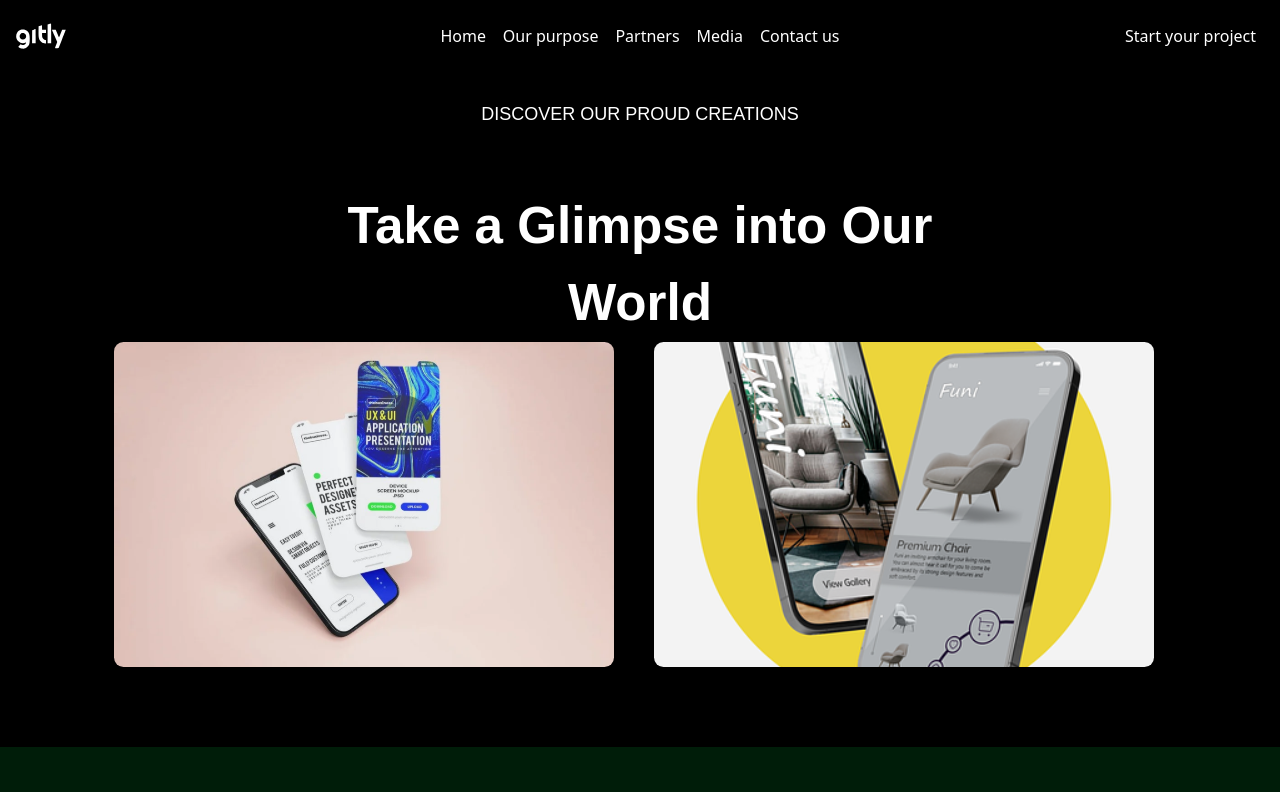
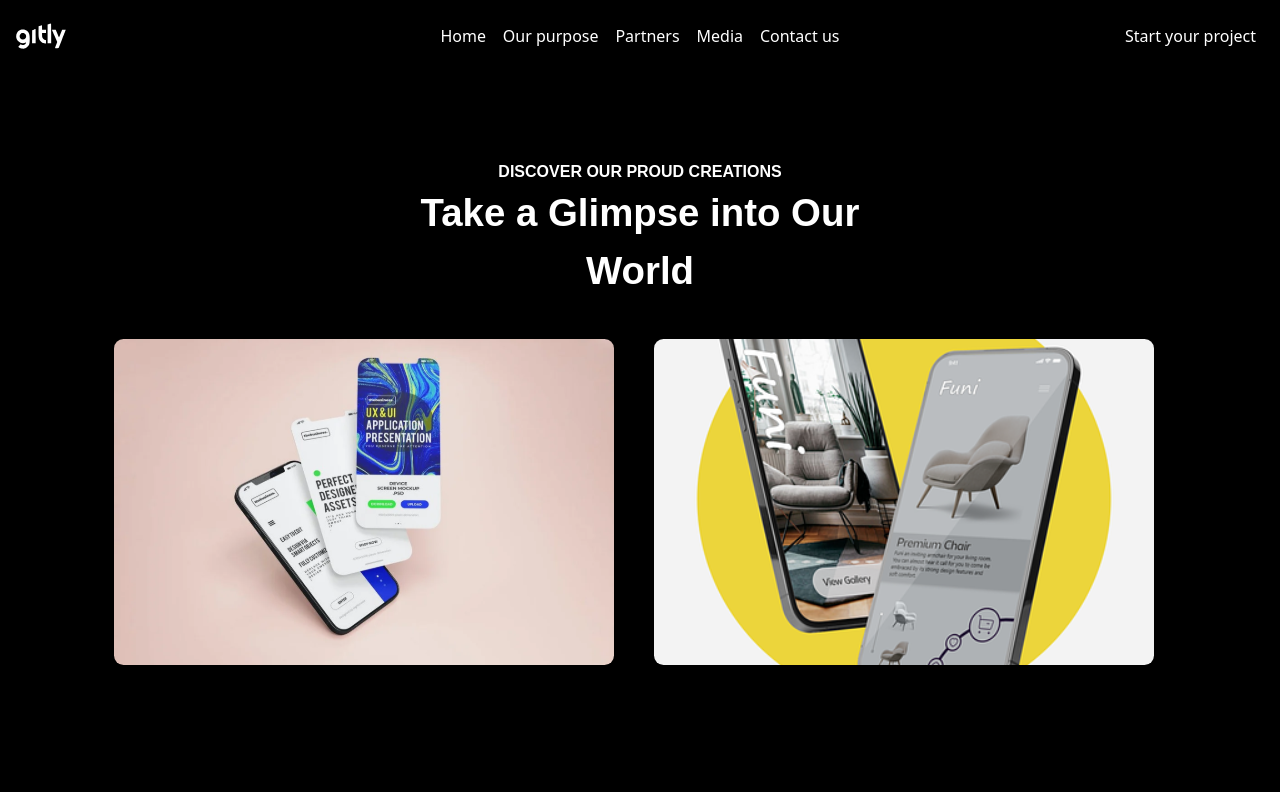
Before and after one commit to gitly-br/site-gitly, a Next.js app in the folder frontend/: page /partners in a window 1280 px wide. Shown: the top 792 px of the page. Built offline with nearby package versions, Linux system fonts and the light colour scheme.

Commit message:
feature: edita espaçamentos

```diff
--- a/frontend/components/heroPartrners.jsx
+++ b/frontend/components/heroPartrners.jsx
@@ -5,12 +5,12 @@ import original from "../assets/original.svg";
 
 const HeroPartners = () => {
     return (
-        <div className = "bg-black flex flex-col text-center justify-center items-center sm:text-center py-20">
-            <p className = 'uppercase font-text text-lg mt-5 text-white px-9 md:px-60 mb-10'>
+        <div className = "bg-black flex flex-col text-center justify-center items-center sm:text-center py-40">
+            <p className = 'uppercase font-text md:font-semibold text-white px-5 md:px-60'>
             Discover Our Proud Creations
             </p>
-            <h1 className = 'mt-5 font-title text-[6svw] md:text-[4svw]  text-white '>Take a Glimpse into Our<br></br>World</h1>
-            <div className="flex flex-col md:flex-row md:justify-center md:space-x-10 items-center w-3/5 sm:w-2/5 pr-3">
+            <h1 className = 'font-title text-[6svw] md:text-[3svw] text-white mb-10'>Take a Glimpse into Our<br></br>World</h1>
+            <div className="flex flex-col md:flex-row md:justify-center md:space-x-10 items-center w-3/5 sm:w-2/5 pr-3 space-y-5 md:space-y-0">
                 <Image src={iphone} alt="Imagem" className = 'w-full object-cover h-full'/>
                 <Image src={original} alt="Imagem" className = 'w-full object-cover h-full'/>
             </div>
```
